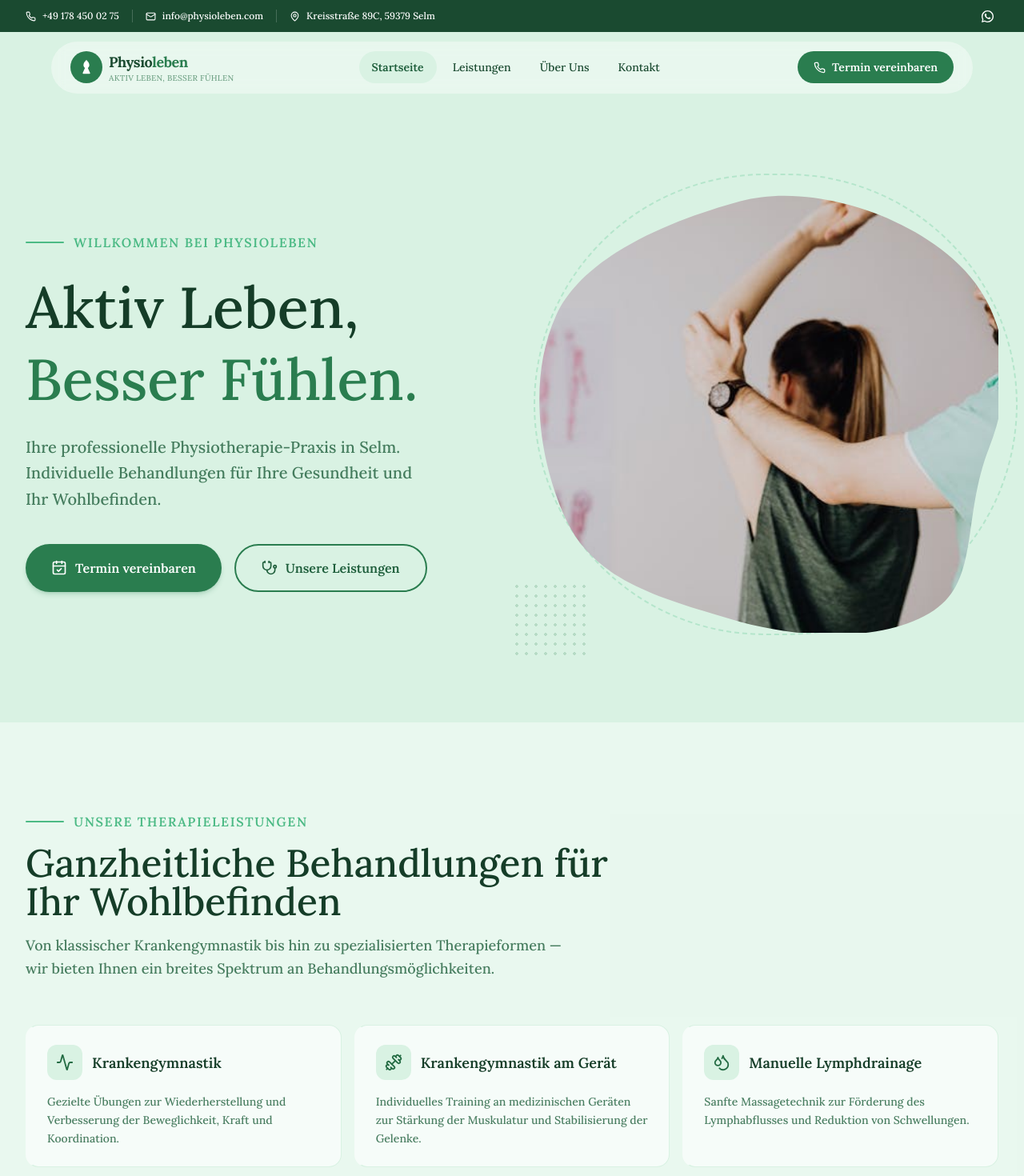
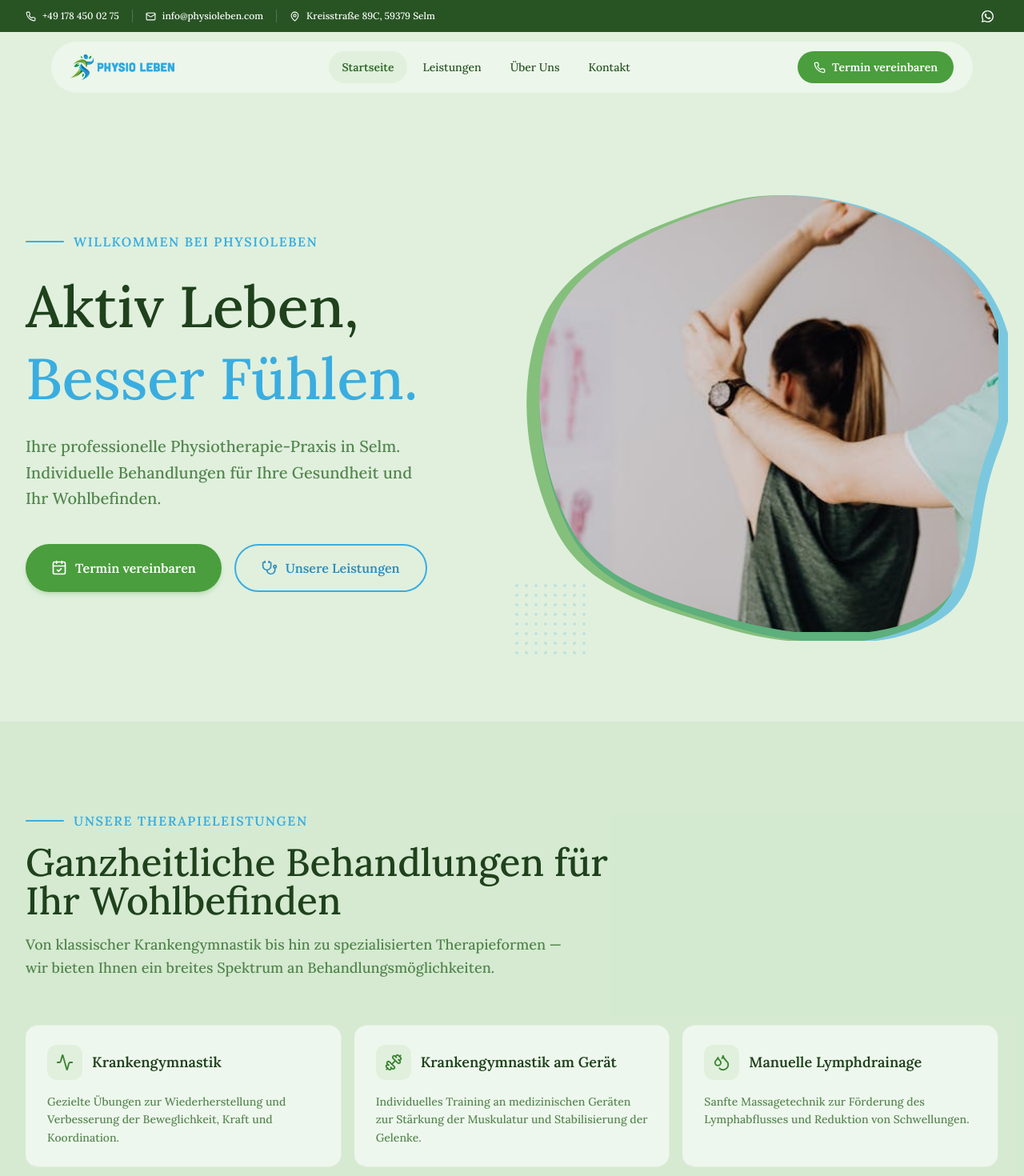
Before and after one commit to yakuppgeyikk96/physioleben-landing, a Next.js app: page / in a window 1280 px wide. Shown: the top 1470 px of the page at 80% size. Built offline with nearby package versions, Linux system fonts and the light colour scheme.

Commit message:
Update color palette to match logo, add blue accents and use original logo

```diff
--- a/src/app/globals.css
+++ b/src/app/globals.css
@@ -1,19 +1,23 @@
 @import "tailwindcss";
 
 @theme {
-  --color-primary-50: #f0faf4;
-  --color-primary-100: #d9f2e3;
-  --color-primary-200: #b5e5c9;
-  --color-primary-300: #7dd3a8;
-  --color-primary-400: #4cba85;
-  --color-primary-500: #2a7d4f;
-  --color-primary-600: #236b43;
-  --color-primary-700: #1e5e3b;
-  --color-primary-800: #1a4a30;
-  --color-primary-900: #153d28;
+  --color-primary-50: #f3f9f2;
+  --color-primary-100: #e0f0dd;
+  --color-primary-200: #c2e2bd;
+  --color-primary-300: #95cc8f;
+  --color-primary-400: #6ab562;
+  --color-primary-500: #4a9e3d;
+  --color-primary-600: #3b8231;
+  --color-primary-700: #316a2a;
+  --color-primary-800: #285424;
+  --color-primary-900: #1f411c;
 
-  --color-secondary-500: #3a9bd5;
-  --color-secondary-600: #2d7bb0;
+  --color-secondary-100: #dff0fa;
+  --color-secondary-200: #b5ddf3;
+  --color-secondary-300: #8dcdef;
+  --color-secondary-400: #5bbfea;
+  --color-secondary-500: #3aade0;
+  --color-secondary-600: #2d8dbf;
 
   --color-muted: #6b7280;
 
--- a/src/app/page.tsx
+++ b/src/app/page.tsx
@@ -13,15 +13,15 @@ export default function Home() {
           <div className="flex flex-col gap-10 items-center lg:items-start text-center lg:text-left">
             <div className="flex flex-col gap-6">
               <div className="flex items-center gap-3 justify-center lg:justify-start">
-                <div className="w-12 h-0.5 rounded-full bg-primary-400" />
-                <span className="text-base font-semibold tracking-widest uppercase text-primary-400">
+                <div className="w-12 h-0.5 rounded-full bg-secondary-500" />
+                <span className="text-base font-semibold tracking-widest uppercase text-secondary-500">
                   Willkommen bei Physioleben
                 </span>
               </div>
               <h1 className="font-serif text-5xl sm:text-6xl lg:text-7xl text-primary-900 leading-tight">
                 Aktiv Leben,
                 <br />
-                <span className="text-primary-500">Besser Fühlen.</span>
+                <span className="text-secondary-500">Besser Fühlen.</span>
               </h1>
               <p className="text-lg sm:text-xl text-primary-700/80 leading-relaxed max-w-lg mx-auto lg:mx-0">
                 Ihre professionelle Physiotherapie-Praxis in Selm. Individuelle
--- a/src/components/about/AboutFeature.tsx
+++ b/src/components/about/AboutFeature.tsx
@@ -12,7 +12,7 @@ export function AboutFeature({
   description,
 }: AboutFeatureProps) {
   return (
-    <div className="group flex flex-col gap-2 bg-white/40 rounded-xl p-4 hover:bg-white/60 transition-colors duration-300">
+    <div className="group flex flex-col gap-2 bg-white/40 rounded-xl p-4 border border-transparent hover:border-[#8dcdef] hover:bg-white/60 transition-all duration-300">
       <div className="flex items-center gap-3">
         <div className="shrink-0 w-10 h-10 rounded-lg bg-primary-100 flex items-center justify-center text-primary-600 group-hover:bg-primary-500 group-hover:text-white transition-colors duration-300">
           <Icon size={20} />
--- a/src/components/contact/Contact.tsx
+++ b/src/components/contact/Contact.tsx
@@ -8,8 +8,8 @@ export function Contact() {
         {/* Heading */}
         <div className="flex flex-col gap-4 mb-14 max-w-3xl">
           <div className="flex items-center gap-3">
-            <div className="w-12 h-0.5 rounded-full bg-primary-400" />
-            <span className="text-base font-semibold tracking-widest uppercase text-primary-400">
+            <div className="w-12 h-0.5 rounded-full bg-secondary-500" />
+            <span className="text-base font-semibold tracking-widest uppercase text-secondary-500">
               Kontakt & Anfahrt
             </span>
           </div>
--- a/src/components/contact/ContactInfo.tsx
+++ b/src/components/contact/ContactInfo.tsx
@@ -44,7 +44,7 @@ export function ContactInfo() {
           href={item.href}
           target={item.href.startsWith("http") ? "_blank" : undefined}
           rel={item.href.startsWith("http") ? "noopener noreferrer" : undefined}
-          className="group flex items-center gap-4 bg-white/40 rounded-xl p-4 hover:bg-white/60 transition-colors duration-300"
+          className="group flex items-center gap-4 bg-white/40 rounded-xl p-4 border border-transparent hover:border-[#8dcdef] hover:bg-white/60 transition-all duration-300"
         >
           <div className="shrink-0 w-11 h-11 rounded-xl bg-primary-100 flex items-center justify-center text-primary-600 group-hover:bg-primary-500 group-hover:text-white transition-colors duration-300">
             <item.icon size={20} />
--- a/src/components/footer/Footer.tsx
+++ b/src/components/footer/Footer.tsx
@@ -1,3 +1,4 @@
+import Image from "next/image";
 import { Phone, Mail, MapPin, CalendarCheck } from "lucide-react";
 import { CONTACT } from "@/constants/contact";
 import { NAV_ITEMS } from "@/constants/navigation";
@@ -5,13 +6,17 @@ import { WhatsAppIcon } from "@/components/icons/WhatsAppIcon";
 
 export function Footer() {
   return (
-    <footer className="relative bg-primary-800 text-primary-100">
+    <footer className="relative bg-primary-200 text-primary-800">
       {/* Wave separator */}
       <div className="absolute -top-12 left-0 w-full overflow-hidden leading-none">
-        <svg viewBox="0 0 1200 120" preserveAspectRatio="none" className="w-full h-12">
+        <svg
+          viewBox="0 0 1200 120"
+          preserveAspectRatio="none"
+          className="w-full h-12"
+        >
           <path
             d="M0,40 C200,80 400,0 600,40 C800,80 1000,0 1200,40 L1200,120 L0,120 Z"
-            className="fill-primary-800"
+            className="fill-primary-200"
           />
         </svg>
       </div>
@@ -20,11 +25,14 @@ export function Footer() {
         <div className="grid grid-cols-1 sm:grid-cols-2 lg:grid-cols-4 gap-12">
           {/* Brand + CTA */}
           <div className="flex flex-col gap-5">
-            <div>
-              <span className="font-serif text-2xl text-white">Physio</span>
-              <span className="font-serif text-2xl text-primary-300">leben</span>
-            </div>
-            <p className="text-primary-200/80 text-sm leading-relaxed">
+            <Image
+              src="/images/logo_physio_leben.png"
+              alt="Physioleben"
+              width={100}
+              height={20}
+              className="w-40"
+            />
+            <p className="text-primary-700/80 text-sm leading-relaxed">
               Ihre Praxis für Physiotherapie in Selm. Individuell, professionell
               und nah — für ein aktives und schmerzfreies Leben.
             </p>
@@ -39,13 +47,13 @@ export function Footer() {
 
           {/* Quick links */}
           <div className="flex flex-col gap-4">
-            <h3 className="font-semibold text-white">Schnellzugriff</h3>
+            <h3 className="font-semibold text-primary-900">Schnellzugriff</h3>
             <ul className="flex flex-col gap-2">
               {NAV_ITEMS.map((item) => (
                 <li key={item.href}>
                   <a
                     href={item.href}
-                    className="relative text-sm text-primary-200/80 hover:text-white transition-colors inline-block after:content-[''] after:absolute after:left-0 after:bottom-0 after:w-0 after:h-px after:bg-white after:transition-all after:duration-300 hover:after:w-full"
+                    className="relative text-sm text-primary-700/80 hover:text-primary-900 transition-colors inline-block after:content-[''] after:absolute after:left-0 after:bottom-0 after:w-0 after:h-px after:bg-primary-900 after:transition-all after:duration-300 hover:after:w-full"
                   >
                     {item.label}
                   </a>
@@ -56,16 +64,22 @@ export function Footer() {
 
           {/* Contact */}
           <div className="flex flex-col gap-4">
-            <h3 className="font-semibold text-white">Kontakt</h3>
+            <h3 className="font-semibold text-primary-900">Kontakt</h3>
             <ul className="flex flex-col gap-3">
               <li>
-                <a href={CONTACT.phoneHref} className="flex items-center gap-3 text-sm text-primary-200/80 hover:text-white transition-colors">
+                <a
+                  href={CONTACT.phoneHref}
+                  className="flex items-center gap-3 text-sm text-primary-700/80 hover:text-primary-900 transition-colors"
+                >
                   <Phone size={16} />
                   {CONTACT.phone}
                 </a>
               </li>
               <li>
-                <a href={`mailto:${CONTACT.email}`} className="flex items-center gap-3 text-sm text-primary-200/80 hover:text-white transition-colors">
+                <a
+                  href={`mailto:${CONTACT.email}`}
+                  className="flex items-center gap-3 text-sm text-primary-700/80 hover:text-primary-900 transition-colors"
+                >
                   <Mail size={16} />
                   {CONTACT.email}
                 </a>
@@ -75,7 +89,7 @@ export function Footer() {
                   href={`https://maps.google.com/?q=${encodeURIComponent(CONTACT.address)}`}
                   target="_blank"
                   rel="noopener noreferrer"
-                  className="flex items-center gap-3 text-sm text-primary-200/80 hover:text-white transition-colors"
+                  className="flex items-center gap-3 text-sm text-primary-700/80 hover:text-primary-900 transition-colors"
                 >
                   <MapPin size={16} />
                   {CONTACT.address}
@@ -86,7 +100,7 @@ export function Footer() {
                   href={CONTACT.whatsappHref}
                   target="_blank"
                   rel="noopener noreferrer"
-                  className="flex items-center gap-3 text-sm text-primary-200/80 hover:text-white transition-colors"
+                  className="flex items-center gap-3 text-sm text-primary-700/80 hover:text-primary-900 transition-colors"
                 >
                   <WhatsAppIcon className="w-4 h-4" />
                   WhatsApp
@@ -97,19 +111,21 @@ export function Footer() {
 
           {/* Hours */}
           <div className="flex flex-col gap-4">
-            <h3 className="font-semibold text-white">Öffnungszeiten</h3>
+            <h3 className="font-semibold text-primary-900">Öffnungszeiten</h3>
             <div className="flex flex-col gap-2">
               <div className="flex justify-between text-sm">
-                <span className="text-primary-200/80">Mo — Fr</span>
-                <span className="text-white font-medium">08:00 — 18:00</span>
+                <span className="text-primary-700/80">Mo — Fr</span>
+                <span className="text-primary-900 font-medium">08:00 — 18:00</span>
               </div>
               <div className="flex justify-between text-sm">
-                <span className="text-primary-200/80">Sa</span>
-                <span className="text-white font-medium">Nach Vereinbarung</span>
+                <span className="text-primary-700/80">Sa</span>
+                <span className="text-primary-900 font-medium">
+                  Nach Vereinbarung
+                </span>
               </div>
               <div className="flex justify-between text-sm">
-                <span className="text-primary-200/80">So</span>
-                <span className="text-white font-medium">Geschlossen</span>
+                <span className="text-primary-700/80">So</span>
+                <span className="text-primary-900 font-medium">Geschlossen</span>
               </div>
             </div>
           </div>
@@ -117,14 +133,19 @@ export function Footer() {
       </div>
 
       {/* Bottom bar */}
-      <div className="border-t border-primary-700">
+      <div className="border-t border-primary-300">
         <div className="max-w-7xl mx-auto px-4 sm:px-6 lg:px-8 py-5 flex flex-col sm:flex-row items-center justify-between gap-3">
-          <p className="text-sm text-primary-300/70">
-            &copy; {new Date().getFullYear()} Physioleben. Alle Rechte vorbehalten.
+          <p className="text-sm text-primary-600/70">
+            &copy; {new Date().getFullYear()} Physioleben. Alle Rechte
+            vorbehalten.
           </p>
-          <div className="flex gap-6 text-sm text-primary-300/70">
-            <a href="#" className="hover:text-white transition-colors">Impressum</a>
-            <a href="#" className="hover:text-white transition-colors">Datenschutz</a>
+          <div className="flex gap-6 text-sm text-primary-600/70">
+            <a href="#" className="hover:text-primary-900 transition-colors">
+              Impressum
+            </a>
+            <a href="#" className="hover:text-primary-900 transition-colors">
+              Datenschutz
+            </a>
           </div>
         </div>
       </div>
--- a/src/components/hero/HeroActions.tsx
+++ b/src/components/hero/HeroActions.tsx
@@ -13,7 +13,7 @@ export function HeroActions() {
       </a>
       <a
         href="#leistungen"
-        className="inline-flex items-center justify-center gap-2.5 rounded-full border-2 border-primary-500 px-8 py-4 text-base font-semibold text-primary-700 hover:bg-primary-50 hover:scale-105 transition-all duration-200"
+        className="inline-flex items-center justify-center gap-2.5 rounded-full border-2 border-secondary-500 px-8 py-4 text-base font-semibold text-secondary-600 hover:bg-secondary-100 hover:scale-105 transition-all duration-200"
       >
         <Stethoscope size={20} />
         Unsere Leistungen
--- a/src/components/hero/HeroCarousel.tsx
+++ b/src/components/hero/HeroCarousel.tsx
@@ -23,13 +23,36 @@ export function HeroCarousel() {
 
   return (
     <div className="relative w-full h-full min-h-100 lg:min-h-0">
-      {/* Decorative ring behind blob */}
-      <div className="absolute -top-6 -right-6 w-[105%] h-[105%] rounded-full border-2 border-dashed border-primary-300/40" />
+      {/* Decorative fill behind blob */}
+      <svg
+        className="absolute w-[102%] h-[102%]"
+        viewBox="0 0 100 100"
+        preserveAspectRatio="none"
+      >
+        <path
+          d="M44,2 C58,-2 78,4 90,15 C102,26 104,42 98,58 C92,74 96,88 86,95 C76,102 58,102 42,97 C26,92 12,88 6,74 C0,60 -2,42 4,28 C10,14 30,6 44,2"
+          fill="#3aade0"
+          fillOpacity="0.6"
+        />
+      </svg>
+
+      <svg
+        className="absolute -left-4 w-[102%] h-[102%]"
+        viewBox="0 0 100 100"
+        preserveAspectRatio="none"
+      >
+        <path
+          d="M44,2 C58,-2 78,4 90,15 C102,26 104,42 98,58 C92,74 96,88 86,95 C76,102 58,102 42,97 C26,92 12,88 6,74 C0,60 -2,42 4,28 C10,14 30,6 44,2"
+          fill="#4a9e3d"
+          fillOpacity="0.6"
+        />
+      </svg>
       {/* Decorative dots pattern */}
       <div
         className="absolute -bottom-8 -left-8 w-24 h-24 opacity-20"
         style={{
-          backgroundImage: "radial-gradient(circle, var(--color-primary-500) 2px, transparent 2px)",
+          backgroundImage:
+            "radial-gradient(circle, var(--color-secondary-500) 2px, transparent 2px)",
           backgroundSize: "12px 12px",
         }}
       />
--- a/src/components/navbar/Logo.tsx
+++ b/src/components/navbar/Logo.tsx
@@ -1,32 +1,17 @@
 import Link from "next/link";
+import Image from "next/image";
 
 export function Logo() {
   return (
-    <Link href="/" className="flex items-center gap-2">
-      <div className="flex items-center justify-center w-10 h-10 rounded-full bg-primary-500 text-white">
-        <svg
-          width="22"
-          height="22"
-          viewBox="0 0 24 24"
-          fill="none"
-          xmlns="http://www.w3.org/2000/svg"
-          aria-hidden="true"
-        >
-          <path
-            d="M12 2C10.5 4 8 6 8 9c0 2 1 3 2 4l-3 7c-.2.5.1 1 .6 1h8.8c.5 0 .8-.5.6-1l-3-7c1-1 2-2 2-4 0-3-2.5-5-4-7z"
-            fill="white"
-          />
-          <circle cx="12" cy="6" r="2" fill="white" opacity="0.8" />
-        </svg>
-      </div>
-      <div className="flex flex-col leading-tight">
-        <span className="text-lg font-bold text-primary-800 tracking-tight">
-          Physio<span className="text-primary-500">leben</span>
-        </span>
-        <span className="text-[10px] text-primary-600/60 tracking-wide uppercase">
-          Aktiv Leben, Besser Fühlen
-        </span>
-      </div>
+    <Link href="/" className="flex items-center">
+      <Image
+        src="/images/logo_physio_leben.png"
+        alt="Physioleben"
+        width={160}
+        height={40}
+        className="h-8 w-auto"
+        priority
+      />
     </Link>
   );
 }
--- a/src/components/services/ServiceCard.tsx
+++ b/src/components/services/ServiceCard.tsx
@@ -8,7 +8,7 @@ interface ServiceCardProps {
 
 export function ServiceCard({ icon: Icon, title, description }: ServiceCardProps) {
   return (
-    <div className="group bg-white/60 rounded-2xl p-6 border border-primary-100 hover:border-primary-200 hover:shadow-md border-l-3 border-l-transparent hover:border-l-primary-500 transition-all duration-300">
+    <div className="group bg-white/60 rounded-2xl p-6 border border-primary-100 hover:border-primary-200 hover:shadow-md border-l-3 border-l-transparent hover:border-l-secondary-500 transition-all duration-300">
       <div className="flex items-center gap-3 mb-4">
         <div className="shrink-0 w-11 h-11 rounded-xl bg-primary-100 flex items-center justify-center text-primary-600 group-hover:bg-primary-500 group-hover:text-white transition-colors duration-300">
           <Icon size={22} />
--- a/src/components/services/Services.tsx
+++ b/src/components/services/Services.tsx
@@ -27,13 +27,13 @@ const ICON_MAP: Record<string, LucideIcon> = {
 
 export function Services() {
   return (
-    <section id="leistungen" className="py-20 sm:py-28 bg-white/40">
+    <section id="leistungen" className="py-20 sm:py-28 bg-primary-200/40">
       <div className="max-w-7xl mx-auto px-4 sm:px-6 lg:px-8">
         {/* Heading with decorative line */}
         <div className="flex flex-col gap-4 mb-14 max-w-3xl">
           <div className="flex items-center gap-3">
-            <div className="w-12 h-0.5 rounded-full bg-primary-400" />
-            <span className="text-base font-semibold tracking-widest uppercase text-primary-400">
+            <div className="w-12 h-0.5 rounded-full bg-secondary-500" />
+            <span className="text-base font-semibold tracking-widest uppercase text-secondary-500">
               Unsere Therapieleistungen
             </span>
           </div>
```
Also changed, not shown: src/components/about/About.tsx (+12 -6 lines), public/images/logo_physio_leben.png (added).
